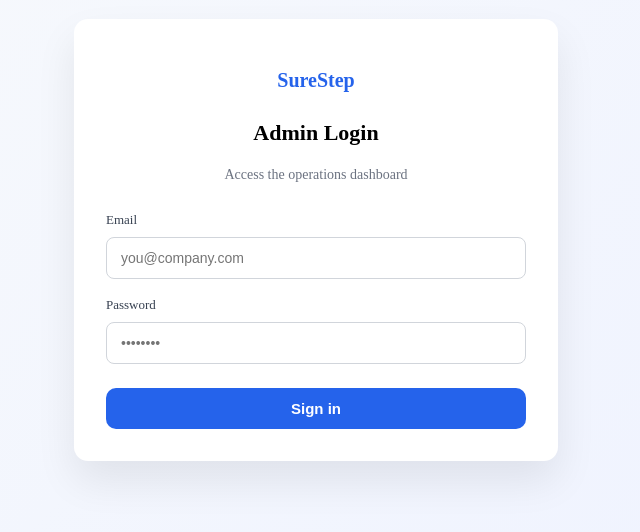
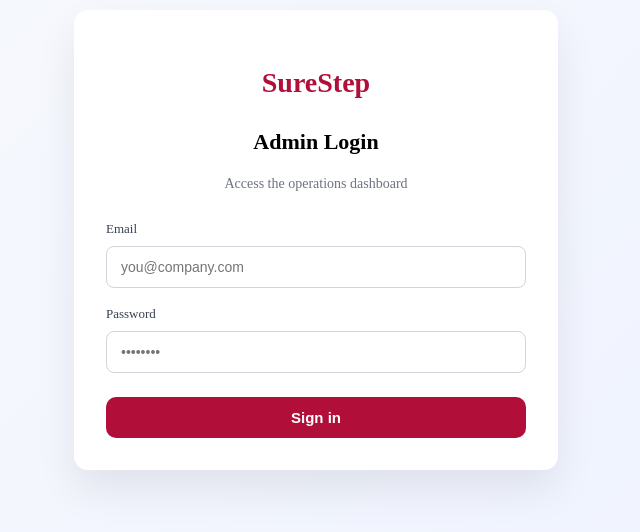
Before and after one commit to annewaithaka/SureStep-business, a React (Vite) app in the folder frontend/: page /login in a window 1280 px wide. Shown: the part 180-712 px from the top of the page, without its empty margins (324-964 px from the left). Built offline with nearby package versions, Linux system fonts and the light colour scheme.

Commit message:
login page ui

```diff
--- a/frontend/src/pages/Login.jsx
+++ b/frontend/src/pages/Login.jsx
@@ -10,7 +10,6 @@ const Login = () => {
   const [error, setError] = useState("");
   const navigate = useNavigate();
 
-  // ✅ Redirect if already logged in
   if (isAuthenticated()) {
     return <Navigate to="/dashboard" replace />;
   }
@@ -30,7 +29,7 @@ const Login = () => {
   return (
     <div style={styles.page}>
       <div style={styles.card}>
-        <h1 style={styles.brand}>SureStep</h1>
+        <h1 style={styles.h1}>SureStep</h1>
         <h2 style={styles.title}>Admin Login</h2>
         <p style={styles.subtitle}>Access the operations dashboard</p>
 
@@ -79,6 +78,13 @@ const styles = {
     justifyContent: "center",
     padding: "20px",
   },
+  h1: {
+    color: "#B10F3A",
+    fontSize: "28px",
+    fontWeight: "700",
+    textAlign: "center",
+    marginBottom: "8px",
+  },
   card: {
     width: "100%",
     maxWidth: "420px",
@@ -86,13 +92,6 @@ const styles = {
     borderRadius: "14px",
     padding: "32px",
     boxShadow: "0 20px 40px rgba(0,0,0,0.08)",
-  },
-  brand: {
-    fontSize: "20px",
-    fontWeight: "700",
-    color: "#2563eb",
-    marginBottom: "8px",
-    textAlign: "center",
   },
   title: {
     fontSize: "22px",
@@ -142,7 +141,7 @@ const styles = {
     padding: "12px",
     borderRadius: "10px",
     border: "none",
-    backgroundColor: "#2563eb",
+    backgroundColor: "#B10F3A",
     color: "#ffffff",
     fontSize: "15px",
     fontWeight: "600",
```
